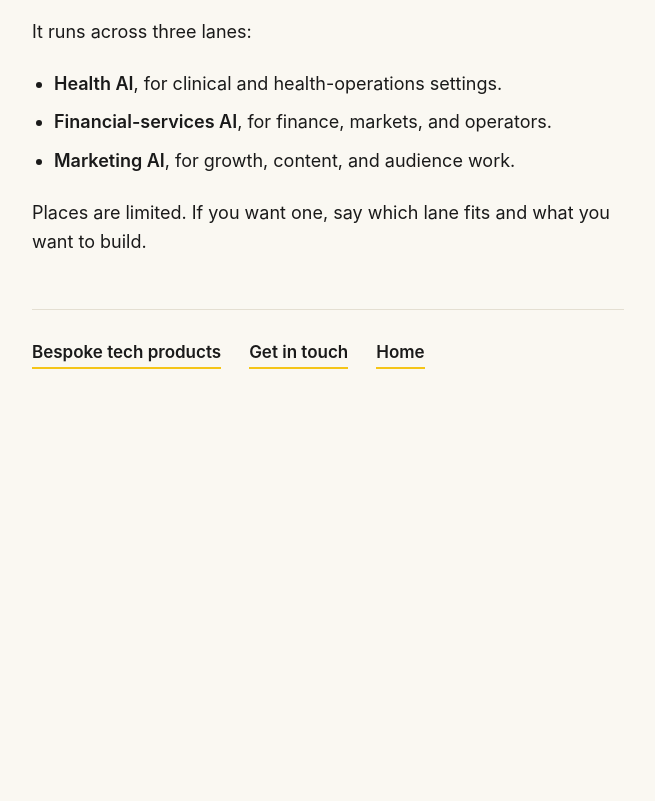
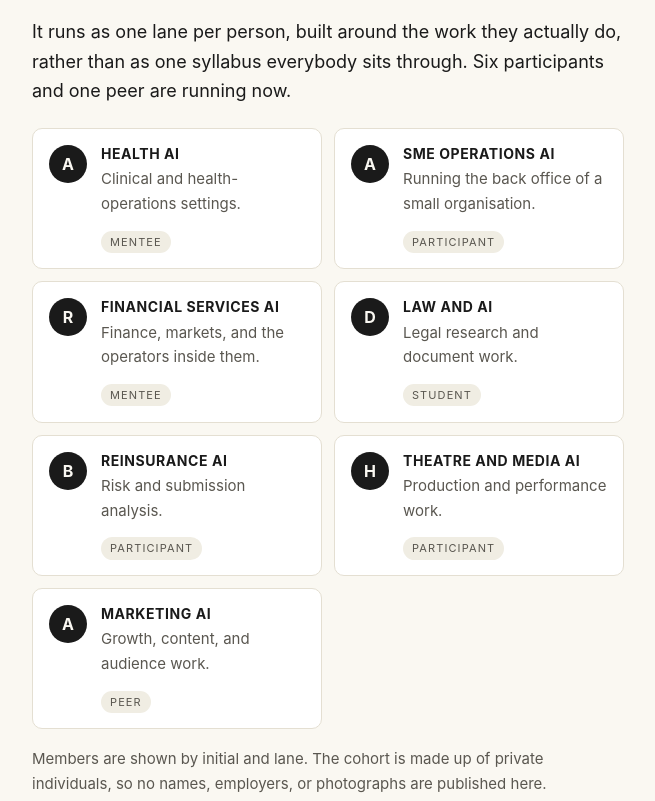
Before and after one commit to akaddo97/akaddo97.github.io, a plain HTML site: page learn/index.html in a window 1280 px wide. Shown: the part 840-1641 px from the top of the page, without its empty margins (312-967 px from the left). Before the commit the page ends 1281 px from the top, so only its background shows below. Drawn offline with Linux system fonts and the light colour scheme.

Commit message:
Add an anonymised cohort roster to the AI fluency page
Initial and lane only, with the relationship vocabulary kept. No names,
employers, or photographs: the cohort is made up of private individuals.
Replaces the stale three-lane claim with the seven lanes running now.

```diff
--- a/learn/index.html
+++ b/learn/index.html
@@ -32,6 +32,21 @@
   ul{margin:0 0 22px;padding-left:22px;}
   li{margin-bottom:9px;}
   .lane{font-weight:600;}
+  /* Cohort roster, anonymised: initial and lane only. These are private
+     individuals, so no names, employers, or photographs ship here. */
+  .cohort{display:grid;grid-template-columns:1fr 1fr;gap:12px;margin:0 0 18px;}
+  .mcard{display:flex;gap:14px;align-items:flex-start;padding:16px 16px 14px;
+    border:1px solid var(--rule);border-radius:10px;background:#fff;}
+  .mk{flex:0 0 auto;width:38px;height:38px;border-radius:50%;background:var(--ink);
+    color:var(--bg);font-size:16px;font-weight:700;line-height:38px;text-align:center;}
+  .mb{min-width:0;}
+  .ml{font-size:14px;font-weight:700;letter-spacing:.04em;text-transform:uppercase;
+    line-height:1.3;margin:0 0 4px;}
+  .md{font-size:15px;color:var(--muted);margin:0 0 8px;}
+  .mr{display:inline-block;font-size:11px;letter-spacing:.1em;text-transform:uppercase;
+    color:var(--muted);background:#F0EDE3;border-radius:20px;padding:2px 9px;margin:0;}
+  .cnote{font-size:15px;color:var(--muted);}
+  @media (max-width:520px){.cohort{grid-template-columns:1fr;}}
   a{color:var(--ink);text-decoration:none;border-bottom:2px solid var(--accent);padding-bottom:1px;}
   a:hover{background:var(--accent);}
   nav{margin-top:52px;padding-top:28px;border-top:1px solid var(--rule);
@@ -73,13 +88,72 @@
      practical AI skills. It is selective and free for the people I take on.
      Members commit to an hour a week, do the homework, and report back.</p>
 
-  <p>It runs across three lanes:</p>
+  <p>It runs as one lane per person, built around the work they actually do,
+     rather than as one syllabus everybody sits through. Six participants and
+     one peer are running now.</p>
 
-  <ul>
-    <li><span class="lane">Health AI</span>, for clinical and health-operations settings.</li>
-    <li><span class="lane">Financial-services AI</span>, for finance, markets, and operators.</li>
-    <li><span class="lane">Marketing AI</span>, for growth, content, and audience work.</li>
-  </ul>
+  <div class="cohort">
+    <div class="mcard">
+      <div class="mk">A</div>
+      <div class="mb">
+        <p class="ml">Health AI</p>
+        <p class="md">Clinical and health-operations settings.</p>
+        <p class="mr">Mentee</p>
+      </div>
+    </div>
+    <div class="mcard">
+      <div class="mk">A</div>
+      <div class="mb">
+        <p class="ml">SME Operations AI</p>
+        <p class="md">Running the back office of a small organisation.</p>
+        <p class="mr">Participant</p>
+      </div>
+    </div>
+    <div class="mcard">
+      <div class="mk">R</div>
+      <div class="mb">
+        <p class="ml">Financial Services AI</p>
+        <p class="md">Finance, markets, and the operators inside them.</p>
+        <p class="mr">Mentee</p>
+      </div>
+    </div>
+    <div class="mcard">
+      <div class="mk">D</div>
+      <div class="mb">
+        <p class="ml">Law and AI</p>
+        <p class="md">Legal research and document work.</p>
+        <p class="mr">Student</p>
+      </div>
+    </div>
+    <div class="mcard">
+      <div class="mk">B</div>
+      <div class="mb">
+        <p class="ml">Reinsurance AI</p>
+        <p class="md">Risk and submission analysis.</p>
+        <p class="mr">Participant</p>
+      </div>
+    </div>
+    <div class="mcard">
+      <div class="mk">H</div>
+      <div class="mb">
+        <p class="ml">Theatre and Media AI</p>
+        <p class="md">Production and performance work.</p>
+        <p class="mr">Participant</p>
+      </div>
+    </div>
+    <div class="mcard">
+      <div class="mk">A</div>
+      <div class="mb">
+        <p class="ml">Marketing AI</p>
+        <p class="md">Growth, content, and audience work.</p>
+        <p class="mr">Peer</p>
+      </div>
+    </div>
+  </div>
+
+  <p class="cnote">Members are shown by initial and lane. The cohort is made up
+     of private individuals, so no names, employers, or photographs are
+     published here.</p>
 
   <p>Places are limited. If you want one, say which lane fits and what you want
      to build.</p>
```
